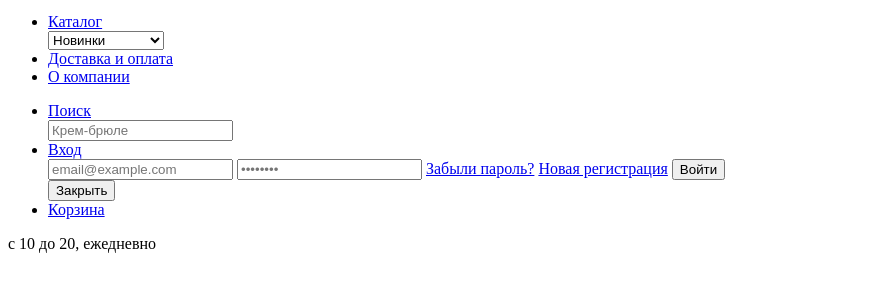
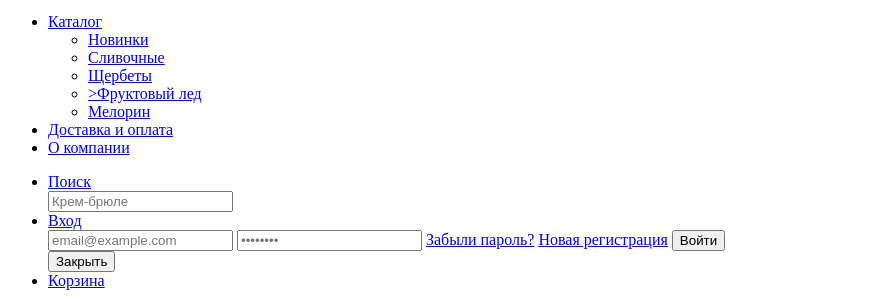
Before and after one commit to shortnickname70/1424981-gllacy-30, a plain HTML site: page index.html in a window 1280 px wide. Shown: the part 29-329 px from the top of the page, without its empty margins (0-879 px from the left). Drawn offline with Linux system fonts and the light colour scheme.

Commit message:
Update index.html

```diff
--- a/index.html
+++ b/index.html
@@ -13,13 +13,13 @@
         </a>
         <ul>
           <li><a href="#">Каталог</a></li>
-          <select name="catalog">
-            <option value="new">Новинки</option>
-            <option value="cream">Сливочные</option>
-            <option value="sorbet">Щербеты</option>
-            <option value="ice">Фруктовый лед</option>
-            <option value="melorin">Мелорин</option>
-          </select>
+          <ul>
+            <li><a href="#">Новинки</a> </li>
+            <li><a href="#">Сливочные</a> </li>
+              <li><a href="#">Щербеты</a> </li>
+                <li><a href="#">>Фруктовый лед</a> </li>
+                  <li><a href="#">Мелорин</a> </li>
+          </ul>
                     <li><a href="#">Доставка и оплата</a></li>
           <li><a href="#">О компании</a></li>
                  </ul>
```
